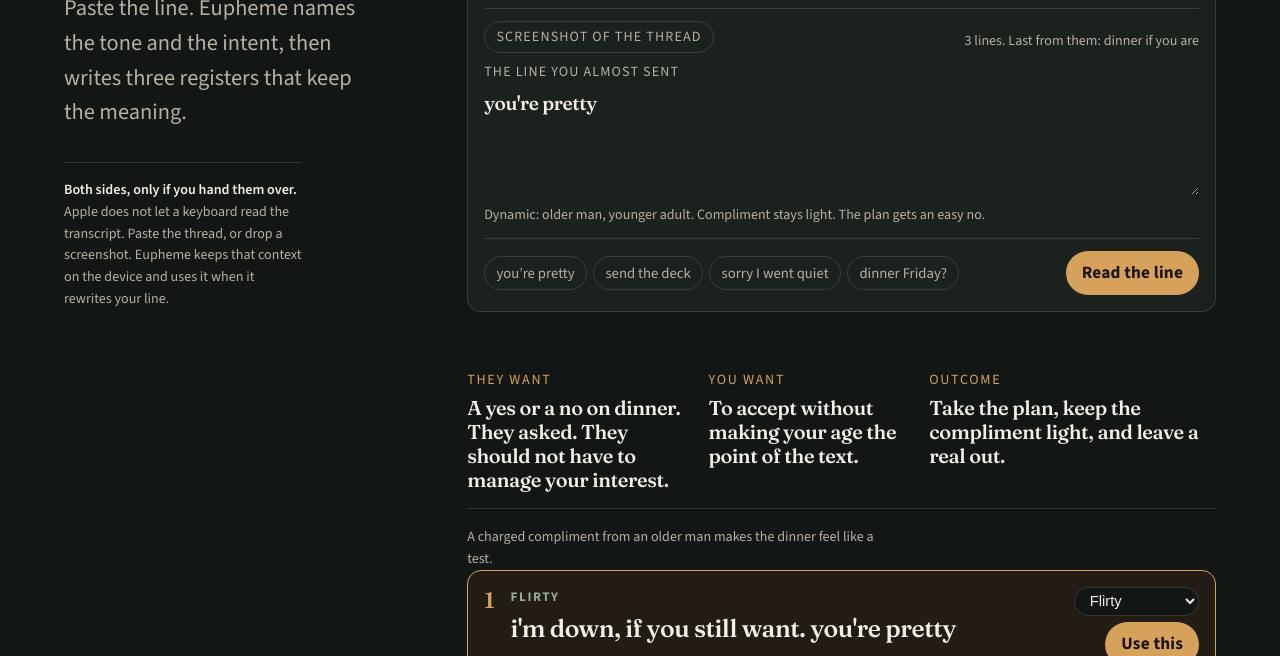
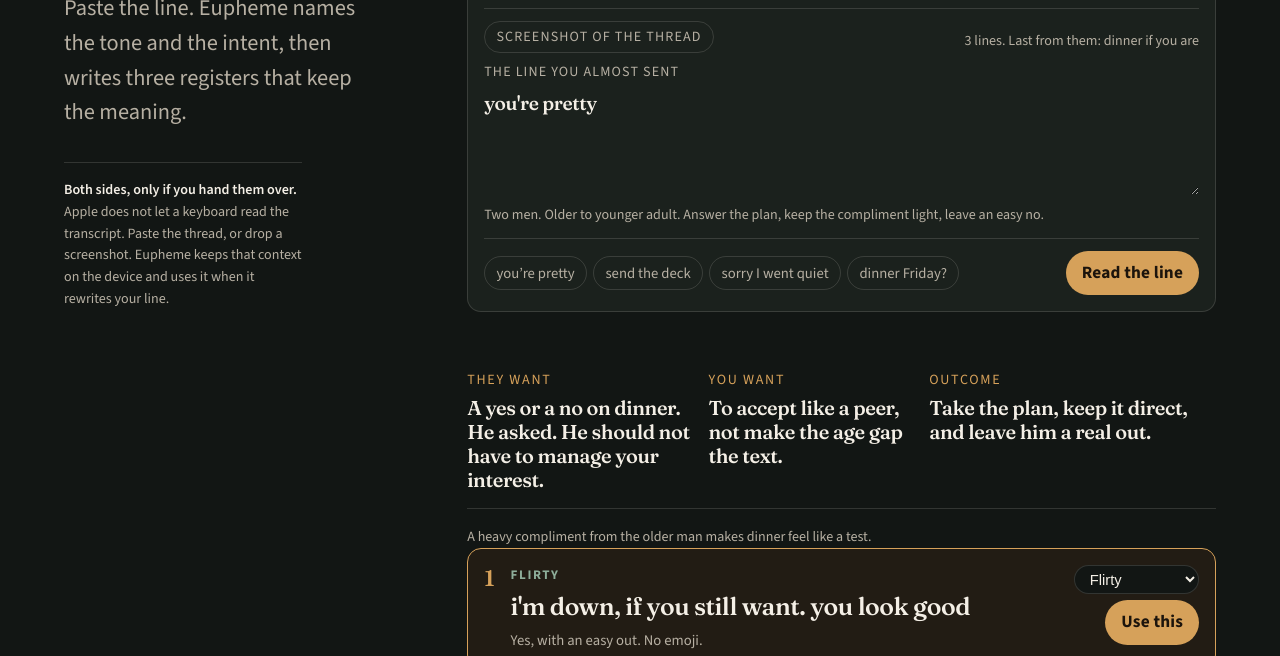
Before and after one commit to NobleLogic1/NobleLogic1.github.io, a plain HTML site: page index.html in a window 1280 px wide. Shown: the part 296-952 px from the top of the page. Drawn offline with nearby package versions, Linux system fonts and the light colour scheme.

Commit message:
Frame the read as two men, older to younger adult

```diff
--- a/index.html
+++ b/index.html
@@ -60,7 +60,7 @@
         </div>
         <label for="draft">The line you almost sent</label>
         <textarea id="draft" name="draft" rows="3" autocomplete="off" enterkeyhint="done">you're pretty</textarea>
-        <p class="empty-copy">Dynamic: older man, younger adult. Compliment stays light. The plan gets an easy no.</p>
+        <p class="empty-copy">Two men. Older to younger adult. Answer the plan, keep the compliment light, leave an easy no.</p>
         <div class="composer-bar">
           <div class="hints" role="group" aria-label="Try a line">
             <button type="button" class="chip" data-sample="you’re pretty">you’re pretty</button>
--- a/js/context.js
+++ b/js/context.js
@@ -41,10 +41,10 @@
 
   if (plan && compliment) {
     return {
-      theirWant: "A yes or a no on dinner. They asked. They should not have to manage your interest.",
-      yourWant: "To accept without making your age the point of the text.",
-      outcome: "Take the plan, keep the compliment light, and leave a real out.",
-      miss: "A charged compliment from an older man makes the dinner feel like a test.",
+      theirWant: "A yes or a no on dinner. He asked. He should not have to manage your interest.",
+      yourWant: "To accept like a peer, not make the age gap the text.",
+      outcome: "Take the plan, keep it direct, and leave him a real out.",
+      miss: "A heavy compliment from the older man makes dinner feel like a test.",
     };
   }
   if (plan && asking) {
--- a/js/engine.js
+++ b/js/engine.js
@@ -220,9 +220,9 @@
   const adj = m[1].trim().toLowerCase();
   const word = adj.split(" ")[0];
   const pack = APPEARANCE[word] || [adj, adj, adj];
-  if (style === "flirty") return `you're ${pack[0]}`;
-  if (style === "romantic") return `you look ${pack[1]}`;
-  if (style === "friendly") return `you look ${pack[0]}`;
+  if (style === "flirty") return `you look good`;
+  if (style === "romantic") return `you look really good`;
+  if (style === "friendly") return `you look good`;
   if (style === "playful") return `okay but you're ${pack[0]}`;
   if (style === "warm") return `you're ${pack[0]}. just saying`;
   if (style === "direct") return `You're ${pack[0]}.`;
--- a/sw.js
+++ b/sw.js
@@ -1,4 +1,4 @@
-const CACHE = "eupheme-v5";
+const CACHE = "eupheme-v6";
 const ASSETS = [
   "./",
   "./index.html",
```
